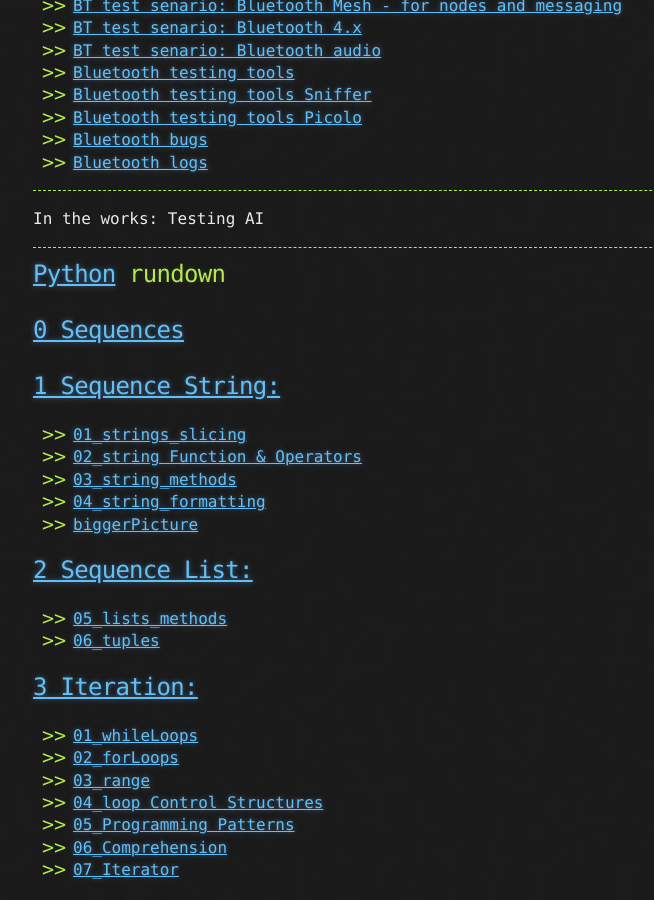
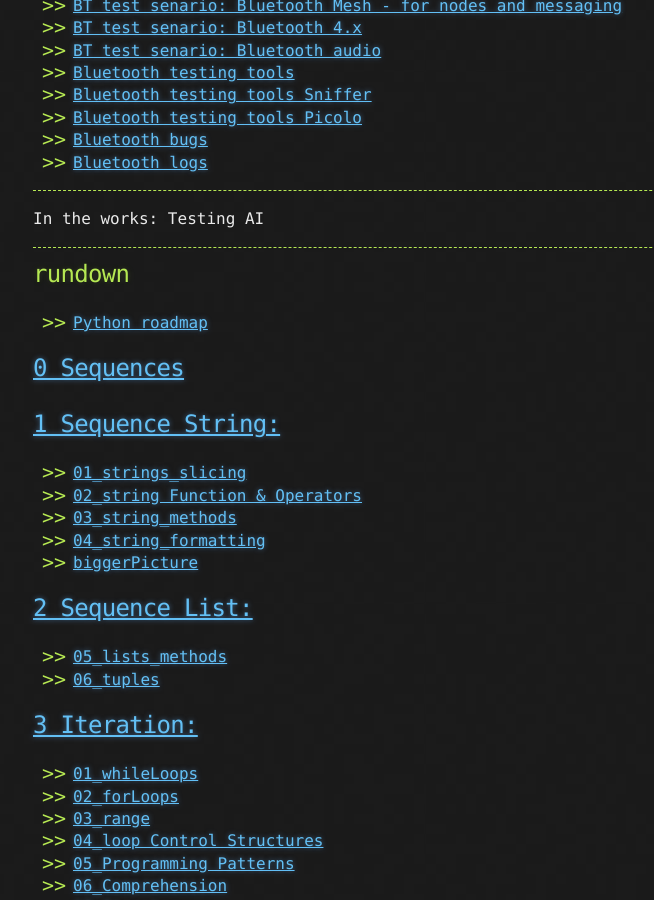
Before and after one commit to sciustechnologia/sciustechnologia.github.io, a Jekyll site: the page built from index.md, in a window 1280 px wide and 900 px high, scrolled down 3121 px. Shown: the whole window, without its empty margins (107-761 px from the left). Built offline with Jekyll 4.4.1, drawn with Linux system fonts in a browser that asks for light colours.

Commit message:
Update index.md

```diff
--- a/index.md
+++ b/index.md
@@ -130,7 +130,8 @@ Testing AI
 
 ***
 
-## [Python](./python/00.html) rundown
+## rundown
+- [Python roadmap](./python/00.html)
 
 ## [0 Sequences](./python/02_string_listTuple/06_sequences.html)
 
```
